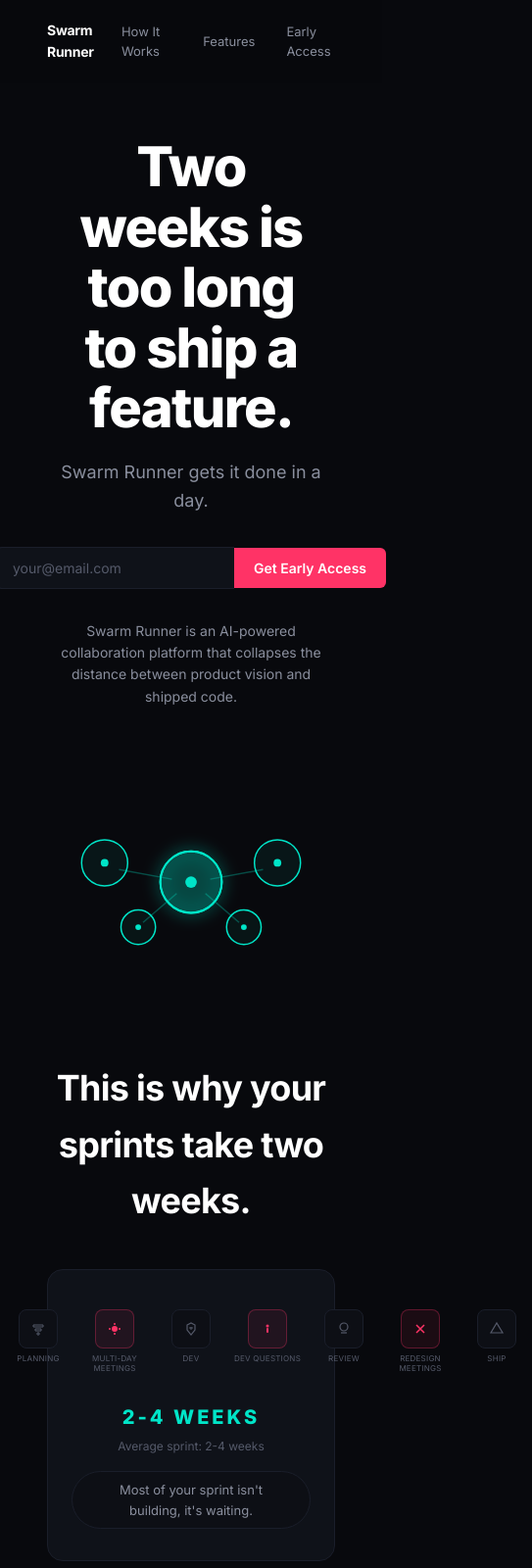
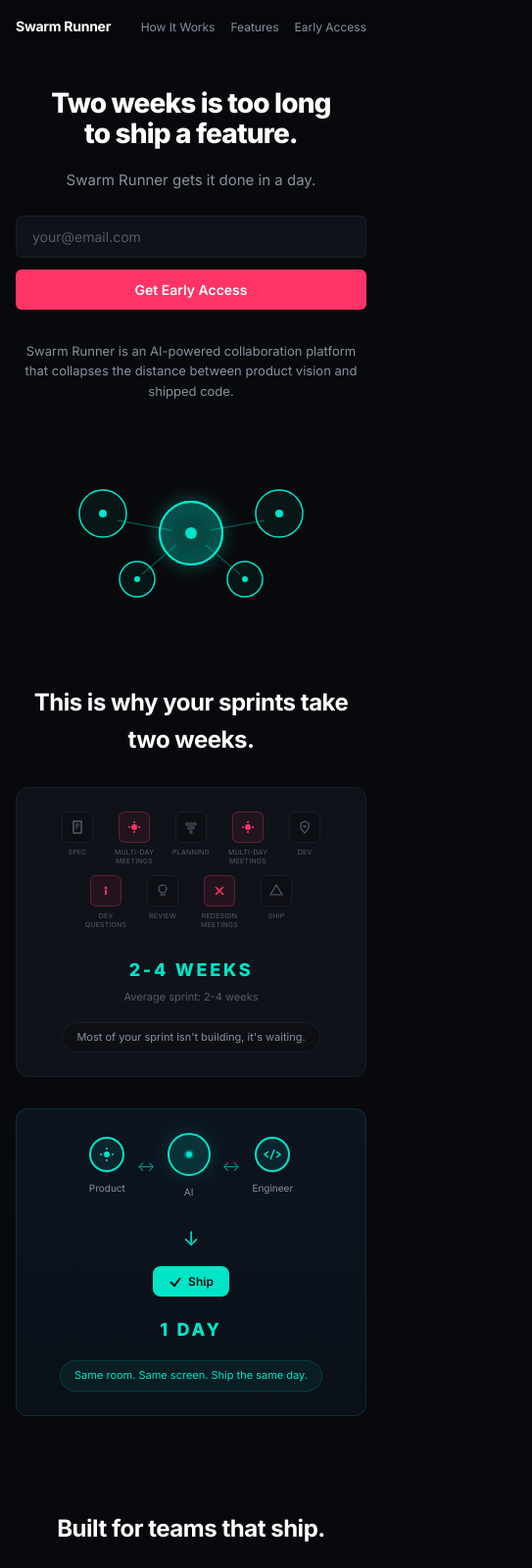
Before and after one commit to joshjwalker/swarm, a Gatsby site: page / in a window 390 px wide. Shown: the top 1600 px of the page at 98% size, 543 px wide, since content can reach past the window. Built offline with nearby package versions, Linux system fonts and the light colour scheme; Gatsby itself is replaced by a stand-in of ours.

Commit message:
fixed responsiveness and made form live

```diff
--- a/src/components/EarlyAccess.js
+++ b/src/components/EarlyAccess.js
@@ -5,10 +5,16 @@
   <section id="early-access" className={styles.section}>
     <h2 className={styles.heading}>Get early access.</h2>
     <p className={styles.subtext}>We're onboarding teams now. Drop your email and we'll be in touch.</p>
-    <form className={styles.form} onSubmit={(e) => e.preventDefault()}>
-      <input type="email" placeholder="Work email" className={styles.input} />
-      <input type="text" placeholder="Company name (optional)" className={styles.input} />
-      <select className={styles.select} defaultValue="">
+    <form
+      className={styles.form}
+      action="https://formsubmit.co/4223b338fc3ea669b630132fc715512f"
+      method="POST"
+    >
+      <input type="hidden" name="_subject" value="New Swarm Runner Early Access Request" />
+      <input type="hidden" name="_captcha" value="false" />
+      <input type="email" name="email" placeholder="Work email" className={styles.input} required />
+      <input type="text" name="company" placeholder="Company name (optional)" className={styles.input} />
+      <select className={styles.select} name="team_size" defaultValue="">
         <option value="" disabled>Team size (optional)</option>
         <option value="1-5">1-5</option>
         <option value="6-20">6-20</option>
--- a/src/components/EarlyAccess.module.css
+++ b/src/components/EarlyAccess.module.css
@@ -74,3 +74,22 @@
   color: var(--text-muted);
   margin-top: 12px;
 }
+
+@media (max-width: 600px) {
+  .section {
+    padding: 60px 16px;
+  }
+
+  .heading {
+    font-size: 24px;
+  }
+
+  .subtext {
+    font-size: 14px;
+    margin-bottom: 28px;
+  }
+
+  .form {
+    max-width: 100%;
+  }
+}
--- a/src/components/Features.module.css
+++ b/src/components/Features.module.css
@@ -52,7 +52,35 @@
   line-height: 1.6;
 }
 
-@media (max-width: 768px) {
+@media (max-width: 900px) {
+  .section {
+    padding: 60px 24px;
+  }
+
+  .heading {
+    font-size: 28px;
+    margin-bottom: 36px;
+  }
+
+  .grid {
+    grid-template-columns: repeat(2, 1fr);
+    gap: 16px;
+  }
+
+  .card {
+    padding: 24px 20px;
+  }
+}
+
+@media (max-width: 600px) {
+  .section {
+    padding: 48px 16px;
+  }
+
+  .heading {
+    font-size: 24px;
+  }
+
   .grid {
     grid-template-columns: 1fr;
   }
--- a/src/components/Footer.module.css
+++ b/src/components/Footer.module.css
@@ -50,3 +50,24 @@
   font-size: 12px;
   color: var(--text-muted);
 }
+
+@media (max-width: 600px) {
+  .footer {
+    padding: 32px 16px;
+  }
+
+  .footerTop {
+    flex-direction: column;
+    gap: 20px;
+    align-items: flex-start;
+  }
+
+  .footerLinks {
+    flex-wrap: wrap;
+    gap: 16px;
+  }
+
+  .footerLink {
+    font-size: 12px;
+  }
+}
--- a/src/components/Header.module.css
+++ b/src/components/Header.module.css
@@ -35,3 +35,17 @@
 .navLink:hover {
   color: var(--text-primary);
 }
+
+@media (max-width: 600px) {
+  .header {
+    padding: 16px 16px;
+  }
+
+  .nav {
+    gap: 16px;
+  }
+
+  .navLink {
+    font-size: 12px;
+  }
+}
--- a/src/components/Hero.module.css
+++ b/src/components/Hero.module.css
@@ -69,3 +69,56 @@
   max-width: 520px;
   margin: 0 auto;
 }
+
+@media (max-width: 768px) {
+  .hero {
+    padding: 100px 24px 40px;
+  }
+
+  .headline {
+    font-size: 36px;
+  }
+
+  .subheadline {
+    font-size: 16px;
+    margin-bottom: 24px;
+  }
+
+  .ctaRow {
+    max-width: 100%;
+  }
+
+  .description {
+    font-size: 13px;
+  }
+}
+
+@media (max-width: 480px) {
+  .hero {
+    padding: 90px 16px 32px;
+  }
+
+  .headline {
+    font-size: 28px;
+  }
+
+  .subheadline {
+    font-size: 15px;
+  }
+
+  .ctaRow {
+    flex-direction: column;
+    gap: 12px;
+  }
+
+  .emailInput {
+    border-radius: 6px;
+    border-right: 1px solid var(--border-color);
+    width: 100%;
+  }
+
+  .ctaButton {
+    border-radius: 6px;
+    width: 100%;
+  }
+}
--- a/src/components/HowItWorks.module.css
+++ b/src/components/HowItWorks.module.css
@@ -106,13 +106,35 @@
 .duration4 { color: #00e5c8; }
 
 @media (max-width: 900px) {
+  .section {
+    padding: 60px 24px;
+  }
+
+  .heading {
+    font-size: 28px;
+    margin-bottom: 36px;
+  }
+
   .grid {
     grid-template-columns: repeat(2, 1fr);
+    gap: 16px;
   }
 }
 
 @media (max-width: 560px) {
+  .section {
+    padding: 48px 16px;
+  }
+
+  .heading {
+    font-size: 24px;
+  }
+
   .grid {
     grid-template-columns: 1fr;
   }
+
+  .card {
+    padding: 20px 16px;
+  }
 }
--- a/src/components/Illustration.js
+++ b/src/components/Illustration.js
@@ -3,7 +3,7 @@
 
 const Illustration = () => (
   <section className={styles.section}>
-    <svg width="300" height="160" viewBox="0 0 300 160" fill="none" xmlns="http://www.w3.org/2000/svg">
+    <svg className={styles.svg} viewBox="0 0 300 160" fill="none" xmlns="http://www.w3.org/2000/svg">
       {/* Connection lines */}
       <line x1="75" y1="65" x2="130" y2="75" stroke="#00e5c8" strokeWidth="1.5" opacity="0.3" />
       <line x1="170" y1="75" x2="225" y2="65" stroke="#00e5c8" strokeWidth="1.5" opacity="0.3" />
--- a/src/components/Illustration.module.css
+++ b/src/components/Illustration.module.css
@@ -2,6 +2,12 @@
   padding: 40px 48px 60px;
   display: flex;
   justify-content: center;
+}
+
+.svg {
+  width: 300px;
+  height: auto;
+  max-width: 100%;
 }
 
 .illustration {
@@ -93,3 +99,9 @@
   border-radius: 50%;
   background: var(--accent-cyan);
 }
+
+@media (max-width: 600px) {
+  .section {
+    padding: 24px 16px 40px;
+  }
+}
--- a/src/components/SprintTimeline.module.css
+++ b/src/components/SprintTimeline.module.css
@@ -197,3 +197,139 @@
   font-size: 13px;
   color: var(--accent-cyan);
 }
+
+/* Responsive styles */
+@media (max-width: 900px) {
+  .section {
+    padding: 40px 24px 60px;
+  }
+
+  .heading {
+    font-size: 28px;
+  }
+
+  .card {
+    padding: 32px 20px 28px;
+  }
+
+  .iconRow {
+    flex-wrap: wrap;
+    gap: 12px 8px;
+  }
+
+  .iconBox {
+    width: 60px;
+    flex-shrink: 1;
+  }
+
+  .iconSquare {
+    width: 36px;
+    height: 36px;
+  }
+
+  .swarmCard {
+    padding: 32px 20px 28px;
+  }
+
+  .roleRow {
+    gap: 16px;
+  }
+
+  .roleIcon {
+    width: 42px;
+    height: 42px;
+  }
+
+  .roleIconAi {
+    width: 50px;
+    height: 50px;
+  }
+}
+
+@media (max-width: 600px) {
+  .section {
+    padding: 32px 16px 48px;
+  }
+
+  .heading {
+    font-size: 24px;
+    margin-bottom: 28px;
+  }
+
+  .card {
+    padding: 24px 16px 24px;
+    border-radius: 12px;
+  }
+
+  .iconRow {
+    gap: 10px 6px;
+  }
+
+  .iconBox {
+    width: 52px;
+  }
+
+  .iconSquare {
+    width: 32px;
+    height: 32px;
+    border-radius: 6px;
+  }
+
+  .iconLabel {
+    font-size: 7px;
+  }
+
+  .duration {
+    font-size: 18px;
+  }
+
+  .durationSub {
+    font-size: 11px;
+  }
+
+  .tagline {
+    padding: 6px 14px;
+    font-size: 11px;
+  }
+
+  .swarmCard {
+    padding: 24px 16px 24px;
+    border-radius: 12px;
+  }
+
+  .roleRow {
+    gap: 12px;
+  }
+
+  .roleIcon {
+    width: 36px;
+    height: 36px;
+  }
+
+  .roleIconAi {
+    width: 44px;
+    height: 44px;
+  }
+
+  .roleLabel {
+    font-size: 10px;
+  }
+
+  .arrow {
+    font-size: 14px;
+  }
+
+  .shipBadge {
+    padding: 6px 16px;
+    font-size: 12px;
+  }
+
+  .swarmDuration {
+    font-size: 18px;
+  }
+
+  .swarmTagline {
+    padding: 6px 14px;
+    font-size: 11px;
+  }
+}
--- a/src/components/WhoItsFor.module.css
+++ b/src/components/WhoItsFor.module.css
@@ -17,3 +17,17 @@
   color: var(--text-secondary);
   line-height: 1.8;
 }
+
+@media (max-width: 600px) {
+  .section {
+    padding: 60px 16px;
+  }
+
+  .heading {
+    font-size: 24px;
+  }
+
+  .text {
+    font-size: 15px;
+  }
+}
```
